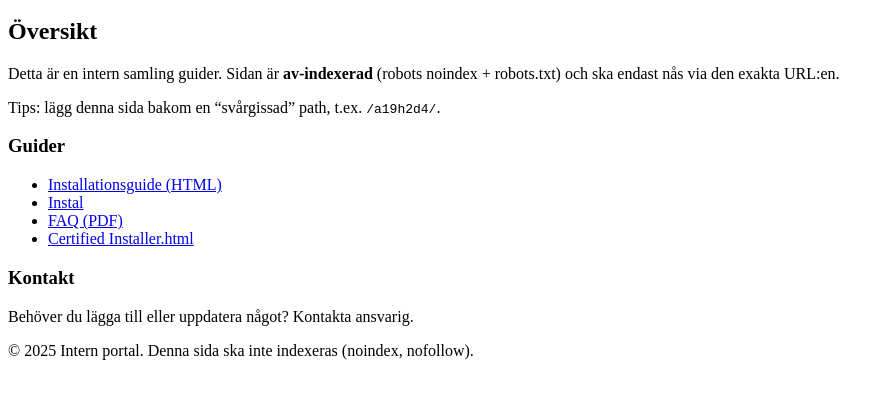
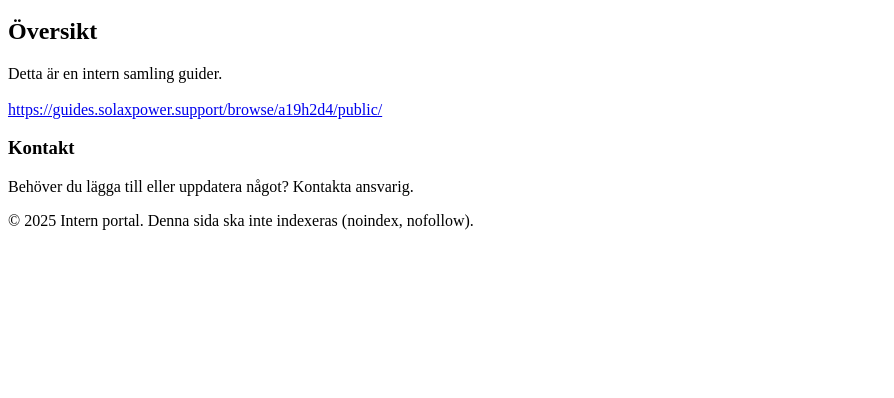
Before and after one commit to nordictechsolaxpower/nordictechsolaxpower.github.io, a plain HTML site: page a19h2d4/index.html in a window 1280 px wide. Shown: the part 160-558 px from the top of the page, without its empty margins (0-894 px from the left). Drawn offline with Linux system fonts and the light colour scheme.

Commit message:
Update index.html

```diff
--- a/a19h2d4/index.html
+++ b/a19h2d4/index.html
@@ -5,17 +5,7 @@
 <span class="pill">hemlig url</span></header>
 <div class="card">
 <h2>&Ouml;versikt</h2>
-<p>Detta &auml;r en intern samling guider. Sidan &auml;r <strong>av-indexerad</strong> (robots noindex + robots.txt) och ska endast n&aring;s via den exakta URL:en.</p>
-<p class="muted">Tips: l&auml;gg denna sida bakom en &ldquo;sv&aring;rgissad&rdquo; path, t.ex. <code>/a19h2d4/</code>.</p>
-</div>
-<div class="card">
-<h3>Guider</h3>
-<ul>
-<li><a href="/public/install_guide.html">Installationsguide (HTML)</a></li>
-<li><a href="/public/">Instal</a></li>
-<li><a href="/public/faq.pdf">FAQ (PDF)</a></li>
-<li><a class="Link--primary" title="Certified Installer.html" href="public/Certified Installer.html" data-discover="true">Certified Installer.html</a></li>
-</ul>
+<p>Detta &auml;r en intern samling guider.&nbsp;<br /><br /><a class="Link--primary" title="https://guides.solaxpower.support/browse/a19h2d4/public/" href="https://guides.solaxpower.support/browse/a19h2d4/public/" data-discover="true">https://guides.solaxpower.support/browse/a19h2d4/public/</a></p>
 </div>
 <div class="card">
 <h3>Kontakt</h3>
```
